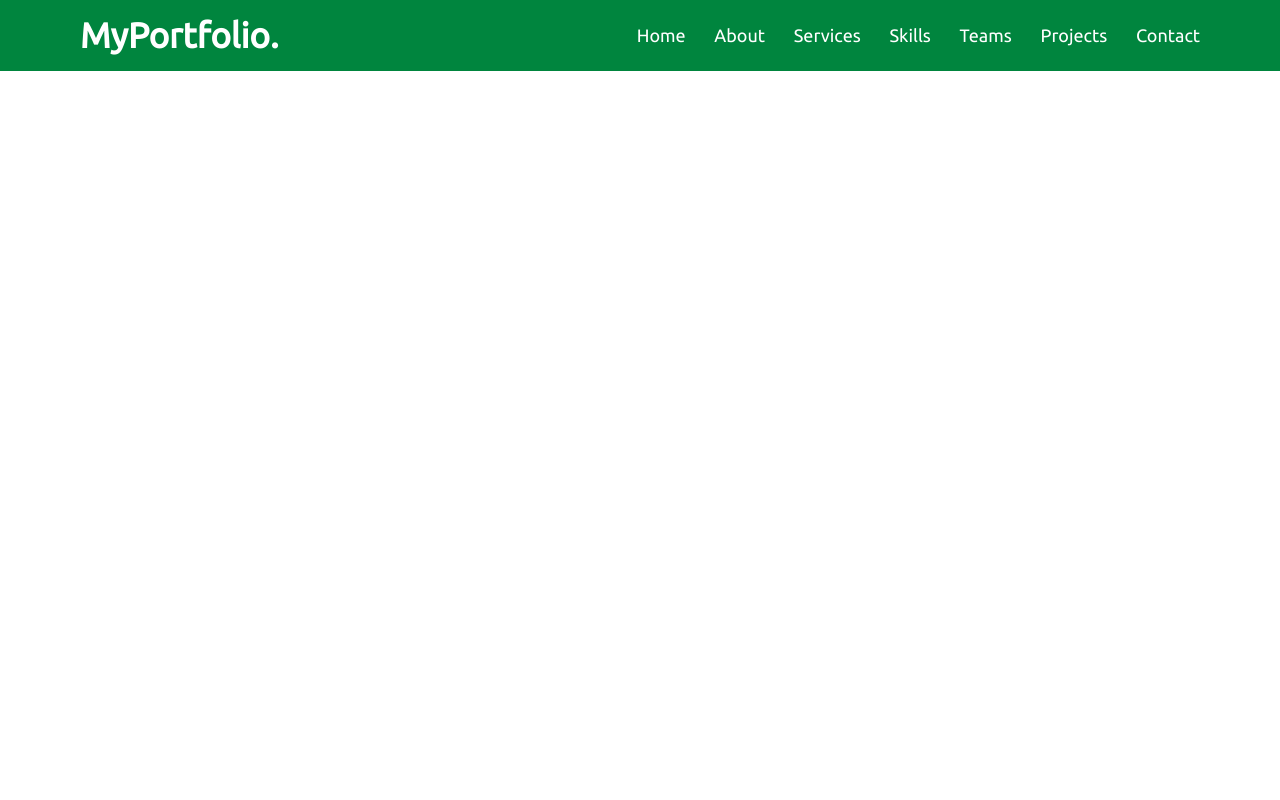
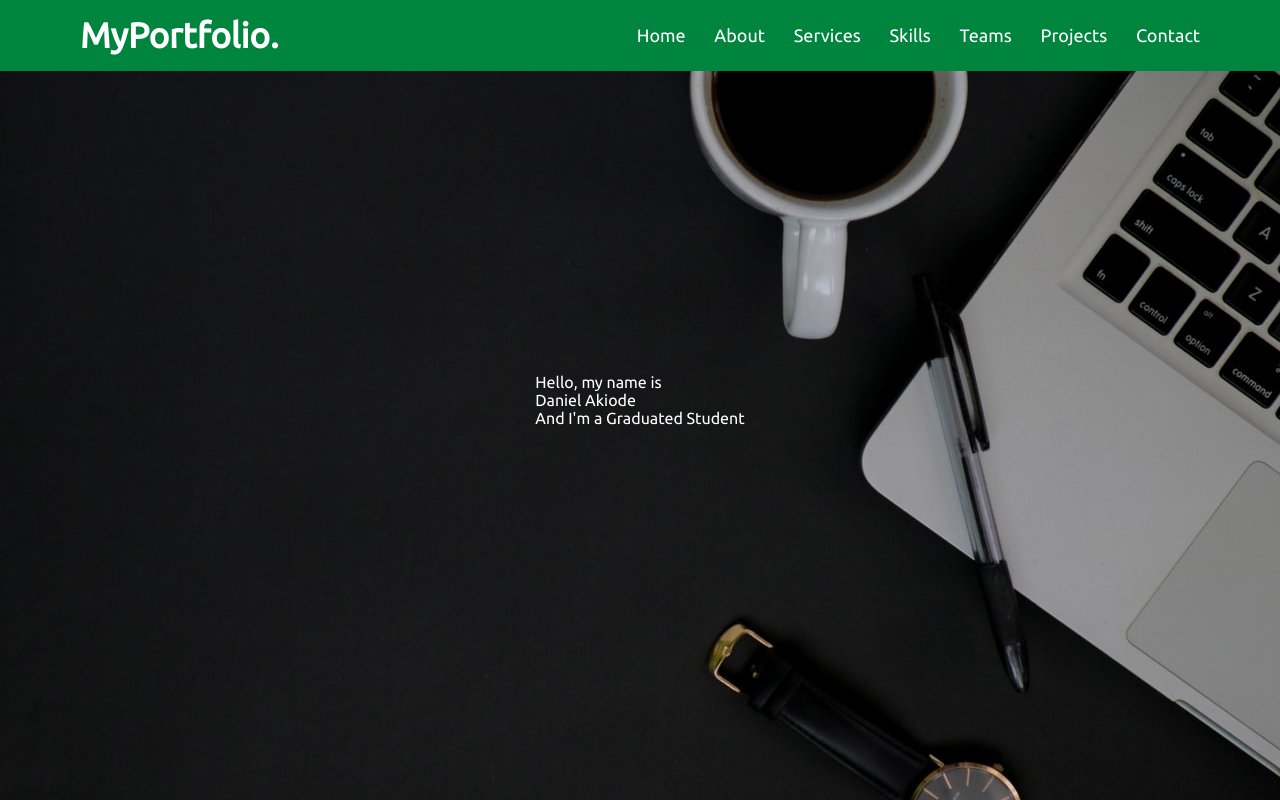
Before and after one commit to DaniAkiode/Portfolio-Website, a plain HTML site: page index.html in a window 1280 px wide. Drawn offline with Linux system fonts and the light colour scheme.

Commit message:
New background

```diff
--- a/style.css
+++ b/style.css
@@ -47,3 +47,12 @@
 }
 
 /*Home Section Design*/
+
+.home{
+    display: flex;
+    background: url("images/banner2.jpg") no-repeat center;
+    height: 100vh;
+    color:#fff;
+    min-height: 500px;
+    font-family: 'Ubuntu', sans-serif;
+}
```
Also changed, not shown: images/banner1.jpg (added), images/banner2.jpg (added), 1 other file.
